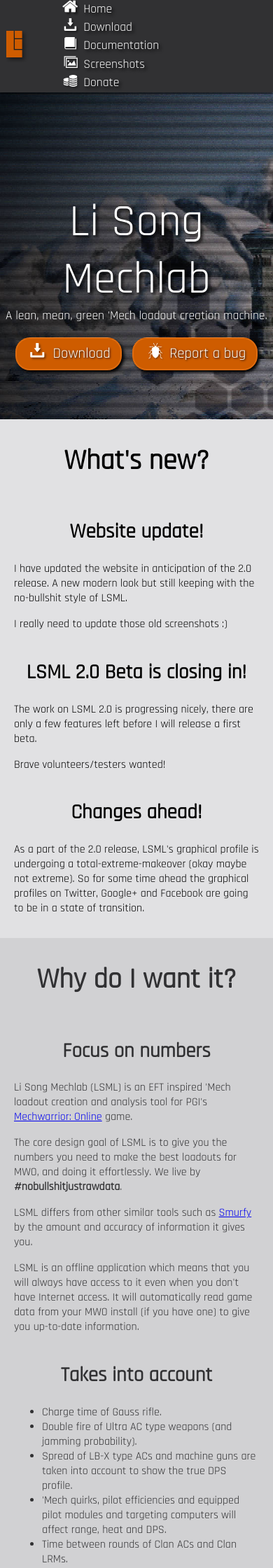
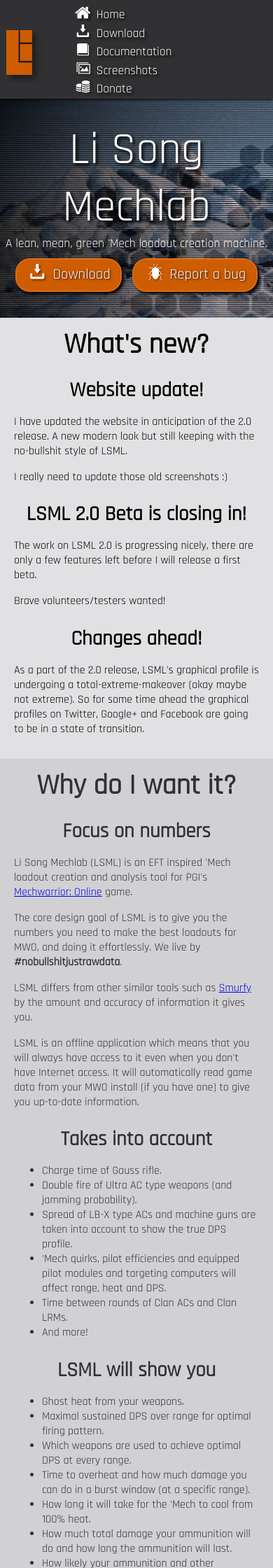
Before and after one commit to lisongmechlab/lsml, a PHP site: page / in a window 390 px wide. Shown: the top 2240 px of the page at 70% size. Run offline with PHP 8.4, Linux system fonts and the light colour scheme; some libraries are stand-ins or nearby versions.

Commit message:
Style tweaks.

```diff
--- a/index.html
+++ b/index.html
@@ -12,9 +12,7 @@
 </head>
 <body>
 <nav>
-    <div>
-        <img src="images/logo.svg" class="logo" alt="LSML"/>
-    </div>
+    <img src="images/logo.svg" class="logo" alt="LSML"/>
     <div style="flex-grow:20;"></div>
     <div class="buttons">
         <div><a href="index.html#about"><img src="icons/home.svg" alt="Home"/> Home </a></div>
--- a/theme.css
+++ b/theme.css
@@ -223,17 +223,32 @@ footer {
     footer,
     nav {
         position: relative;
+        padding: 0.5em 0 0 0;
     }
     .content,
     nav .social,
     nav .buttons{
         flex-flow: column;
     }
+    section.header{
+        padding-top: 2em;
+        padding-bottom: 2em;
+        /*background: #ce5c00;*/
+        background: url(images/title.jpg);
+        background-size: cover;
+        text-shadow: 3px 3px 4px black;
+    }
+    section h1{
+        margin: 0.3em 0 0.3em 0;
+    }
+    section h2{
+        margin: 0.3em 0 0.3em 0;
+    }
     nav .buttons{
         flex-grow: 100;
     }
     nav .logo{
-        height: 3em;
+        height: 5em;
         padding: 0 0 0 0.5em;
     }
 
```
